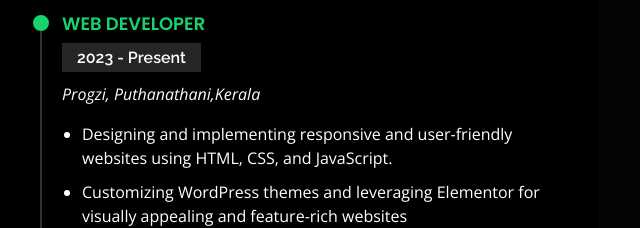
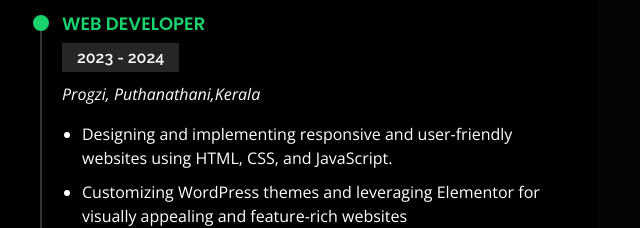
Before and after one commit to MRizvank/MRizvank.github.io, a plain HTML site: page index.html in a window 1280 px wide. Both pictures are taken after a click on the link "Resume". Shown: the part 267-495 px from the top of the page, 612-1252 px from the left. Drawn offline with nearby package versions, Linux system fonts and the light colour scheme.

Commit message:
Update index.html

```diff
--- a/index.html
+++ b/index.html
@@ -362,7 +362,7 @@ Bootstrap, DOM manipulation, and SQL/NOSQL databases.
           <h3 class="resume-title">Professional Experience</h3>
           <div class="resume-item">
             <h4>Web Developer</h4>
-            <h5>2023 - Present</h5>
+            <h5>2023 - 2024</h5>
             <p><em>Progzi, Puthanathani,Kerala</em></p>
             <p>
             <ul>
```
